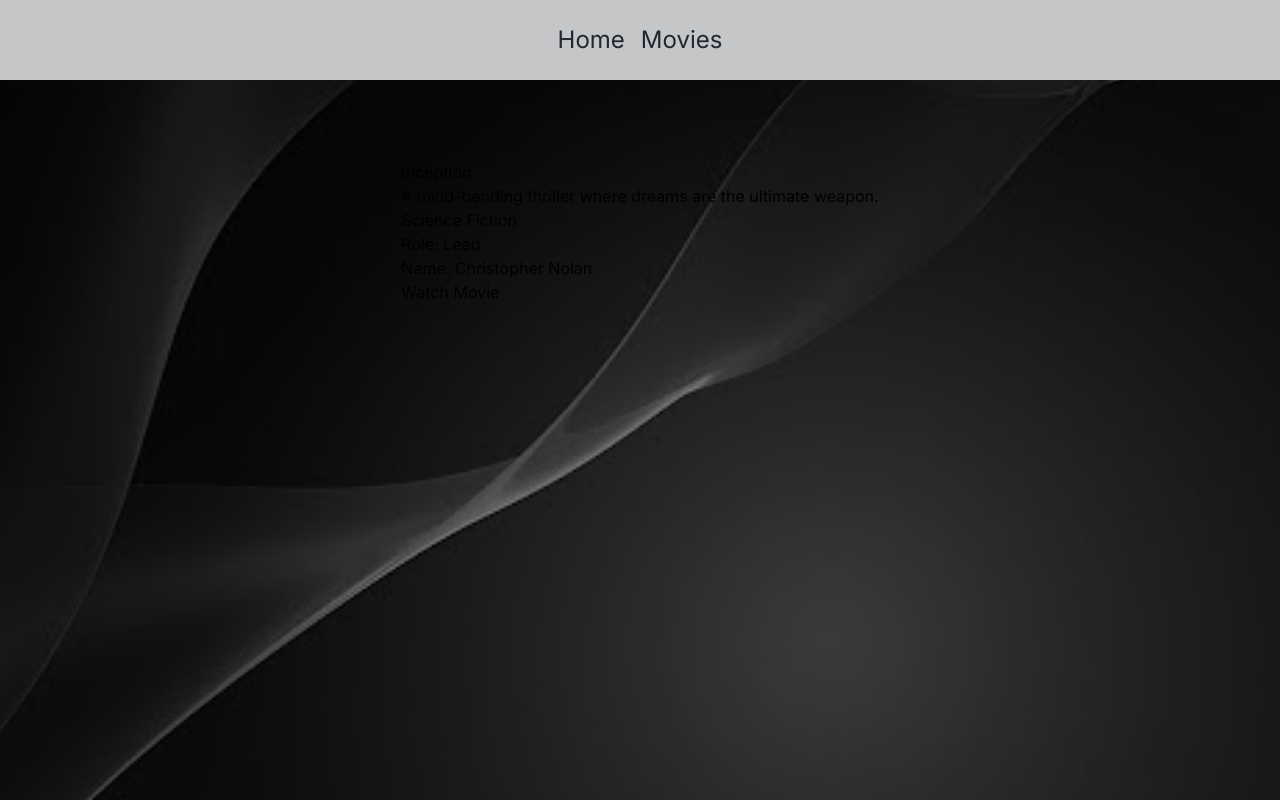
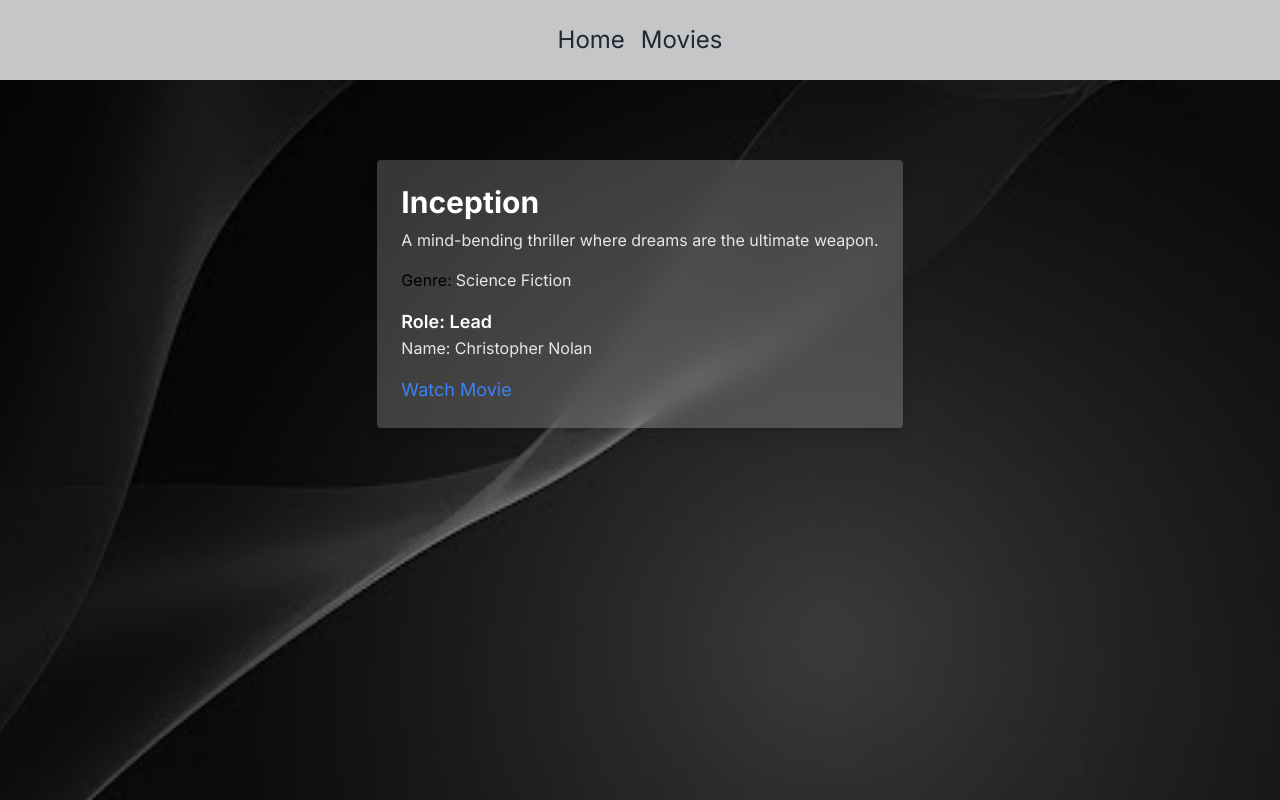
Before and after one commit to OctaFloare/flitnext-2024, a Next.js app: page /movie/1 in a window 1280 px wide. Built offline with nearby package versions, Linux system fonts and the light colour scheme.

Commit message:
[chris-video]Remove context/Add fetch video/Redesign

```diff
--- a/src/app/containers/movie/content.jsx
+++ b/src/app/containers/movie/content.jsx
@@ -1,20 +1,24 @@
 import Link from "next/link";
-import { useVideoContext } from "../play/context";
 import { Crew } from "./crew";
 import { Genres } from "./genres";
 
-export const Content = ({data}) => {
-    const { title, description, genres, cast, video_source: videoSource } = data;
-    const { setVideoUrl } = useVideoContext();
+export const Content = ({ data }) => {
+  const { id, title, description, genres, cast } = data;
 
-    return <div>
-        <h2>{title}</h2>
-        <div>{description}</div>
-        {genres && <Genres genres={genres}/>}
-        {cast && cast.map(castMember => <div key={`${castMember.role}-${castMember?.crew[0]?.name}`}>
-            <div>Role: {castMember.role}</div>
-            <Crew crew={castMember.crew} />
-        </div>)}
-        <Link href={"/play"} onClick={() => setVideoUrl(videoSource)}>Watch Movie</Link>
+  return (
+    <div className="p-6 max-w-3xl mx-auto bg-white bg-opacity-20 backdrop-blur-md rounded shadow-lg">
+      <h2 className="text-3xl font-bold text-white mb-2">{title}</h2>
+      <div className="text-gray-200 mb-4">{description}</div>
+      {genres && <Genres genres={genres} />}
+      {cast && cast.map(castMember => (
+        <div key={`${castMember.role}-${castMember?.crew[0]?.name}`} className="mt-4">
+          <div className="text-lg font-semibold text-white">Role: {castMember.role}</div>
+          <Crew crew={castMember.crew} />
+        </div>
+      ))}
+      <Link href={`/play/${encodeURIComponent(id)}`} className="mt-4 inline-block text-lg text-blue-500 hover:underline">
+        Watch Movie
+      </Link>
     </div>
+  );
 }
--- a/src/app/containers/movie/crew.jsx
+++ b/src/app/containers/movie/crew.jsx
@@ -1,4 +1,7 @@
-export const Crew = ({ crew }) => crew &&
- crew.map(crewMember => <div key={`${crewMember.name}-${crewMember.id}`}>
-    <div>Name: {crewMember.name}</div>
-</div>)
+export const Crew = ({ crew }) => (
+    crew && crew.map(crewMember => (
+      <div key={`${crewMember.name}-${crewMember.id}`} className="text-gray-200">
+        <div>Name: {crewMember.name}</div>
+      </div>
+    ))
+  );
--- a/src/app/containers/movie/genres.jsx
+++ b/src/app/containers/movie/genres.jsx
@@ -1,5 +1,10 @@
-export const Genres = ({genres}) => <div className="flex-row flex gap-4">
-    {genres.map(genre => <div key={`${genre.id}-${genre.name}`} >
-            <div>{genre.name}</div>
-        </div>)}
-</div>
+export const Genres = ({ genres }) => (
+    <div className="flex flex-row gap-1 mb-4">
+        Genre:
+      {genres.map(genre => (
+        <div key={`${genre.id}-${genre.name}`} className="text-gray-200">
+          <div>{genre.name}</div>
+        </div>
+      ))}
+    </div>
+  );
--- a/src/app/containers/movies/content.jsx
+++ b/src/app/containers/movies/content.jsx
@@ -4,28 +4,32 @@ import Link from "next/link";
 import { useMovies } from "../hooks/useMovies";
 
 export const Content = () => {
-  const { data, error, isError, isLoading, isSuccess} = useMovies();
+  const { data, error, isError, isLoading, isSuccess } = useMovies();
 
   return (
-    <div>
-      <h1>Movies List</h1>
-      <ul>
-        {isSuccess && data.map(movie => {
-          console.log(movie)
-          return(
-        <li key={movie.id}>
-          <Link href={`/movie/${encodeURIComponent(movie.id)}`}>
-            {movie.title}
-          </Link>
-          </li>
-        )})}
-      </ul>
-      {isError && (
-        <div className="text-red-600">
-          {error.message}
-        </div>
-      )}
-      {isLoading && <div>Content is loading...</div>}
-  </div>
+    <div className="flex justify-center items-center h-auto mt-20">
+      <div className="p-6 max-w-3xl w-full">
+        <h1 className="text-3xl font-bold mb-6 text-white text-center">Movies List</h1>
+        {isLoading && (
+          <div className="text-xl text-gray-400 text-center">Content is loading...</div>
+        )}
+        {isError && (
+          <div className="text-xl text-red-600 text-center">{error.message}</div>
+        )}
+        {isSuccess && (
+          <div className="flex flex-wrap justify-center gap-4">
+            {data.map((movie) => (
+              <Link href={`/movie/${encodeURIComponent(movie.id)}`} key={movie.id} className="inline-block">
+                <div className="bg-white bg-opacity-20 backdrop-blur-md p-4 rounded shadow transition-shadow duration-0 cursor-pointer transform hover:scale-105 hover:shadow-2xl">
+                  <h2 className="text-lg font-medium text-white">
+                    {movie.title}
+                  </h2>
+                </div>
+              </Link>
+            ))}
+          </div>
+        )}
+      </div>
+    </div>
   );
 };
--- a/src/app/containers/play/context.jsx
+++ /dev/null
@@ -1,14 +0,0 @@
-import { createContext, useContext, useState } from "react";
-
-export const VideoContext = createContext("")
-
-export const useVideoContext = () => useContext(VideoContext);
-
-export const useValues = () => {
-    const [videoUrl, setVideoUrl] = useState();
-
-    return {
-        videoUrl,
-        setVideoUrl
-    }
-}
--- a/src/app/containers/play/index.jsx
+++ b/src/app/containers/play/index.jsx
@@ -1,15 +1,41 @@
-'use client'
+'use client';
 
-import { useVideoContext } from "./context"
+import { useMovie } from "../movie/hooks/useMovie";
+import { useParams } from 'next/navigation';
 
 export const Video = () => {
-    const { videoUrl } = useVideoContext()
-    console.log(videoUrl)
+    const params = useParams();
+    const { id } = params;
+    const { data, error, isError, isLoading, isSuccess } = useMovie(id);
 
-    return <div className="flex justify-center items-center h-full">
-    <video className="w-[600px] h-[400px]" controls>
-        <source src={videoUrl} type="video/mp4"></source>
-        Your browser does not support the video tag.
-    </video>
-    </div>
-}
+    const videoUrl = data?.video_source;
+
+    if (isLoading) {
+        return (
+            <div className="flex justify-center items-center h-screen">
+                <div className="text-xl text-gray-500">Loading...</div>
+            </div>
+        );
+    }
+
+    if (isError) {
+        return (
+            <div className="flex justify-center items-center h-screen">
+                <div className="text-xl text-red-500">{error.message}</div>
+            </div>
+        );
+    }
+
+    if (isSuccess && videoUrl) {
+        return (
+            <div className="flex justify-center items-center h-screen">
+                <video className="w-[90%] max-w-4xl h-auto rounded-md shadow-lg" controls>
+                    <source src={videoUrl} type="video/mp4" />
+                    Your browser does not support the video tag.
+                </video>
+            </div>
+        );
+    }
+
+    return null;
+};
--- /dev/null
+++ b/src/app/play/[id]/page.jsx
@@ -0,0 +1,5 @@
+import { Video } from "../../containers/play";
+
+const PlayPage = () => <Video/>
+
+export default PlayPage;
--- a/src/app/play/page.jsx
+++ /dev/null
@@ -1,5 +0,0 @@
-import { Video } from "../containers/play";
-
-const PlayPage = () => <Video />
-
-export default PlayPage;
--- a/src/app/providers/index.jsx
+++ b/src/app/providers/index.jsx
@@ -1,16 +1,12 @@
 'use client'
 
-import { useValues, VideoContext } from "../containers/play/context";
 import { ReactQueryProvider } from "./reactQueryProvider";
 
 export const Providers = ({ children }) => {
-  const videoValues = useValues()
 
   return (
     <ReactQueryProvider>
-      <VideoContext.Provider value={videoValues}>
         {children}
-      </VideoContext.Provider>
     </ReactQueryProvider>
   );
 };
```
